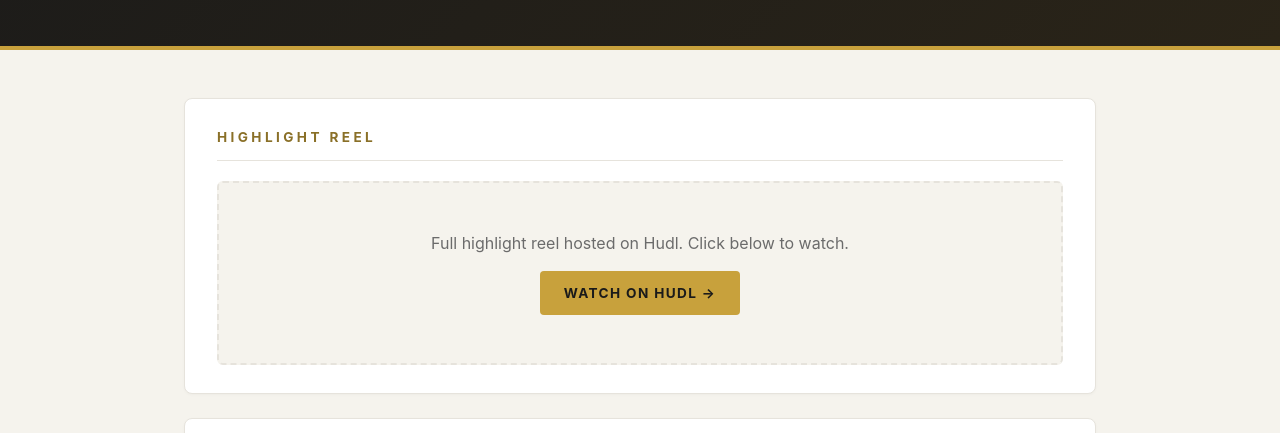
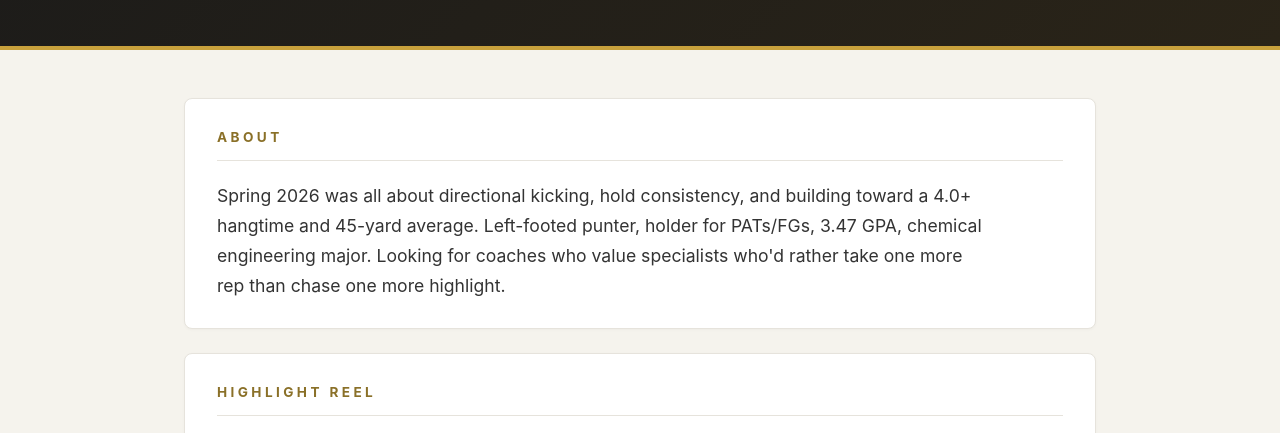
Before and after one commit to suspicious-cow/riley-summer-work, a plain HTML site: page index.html in a window 1280 px wide. Shown: the part 342-775 px from the top of the page. Drawn offline with Linux system fonts and the light colour scheme.

Commit message:
feat: add the about section

```diff
--- a/index.html
+++ b/index.html
@@ -36,6 +36,11 @@
   </header>
 
   <main>
+    <section class="card" id="about">
+      <h2>About</h2>
+      <p class="pitch">Spring 2026 was all about directional kicking, hold consistency, and building toward a 4.0+ hangtime and 45-yard average. Left-footed punter, holder for PATs/FGs, 3.47 GPA, chemical engineering major. Looking for coaches who value specialists who'd rather take one more rep than chase one more highlight.</p>
+    </section>
+
     <section class="card" id="film">
       <h2>Highlight Reel</h2>
       <div class="reel-placeholder">
--- a/styles.css
+++ b/styles.css
@@ -125,6 +125,13 @@ main {
   font-style: italic;
 }
 
+.pitch {
+  font-size: 1.1rem;
+  line-height: 1.7;
+  color: var(--ink-soft);
+  max-width: 70ch;
+}
+
 .reel-placeholder {
   background: var(--off-white);
   border: 2px dashed var(--line);
```
